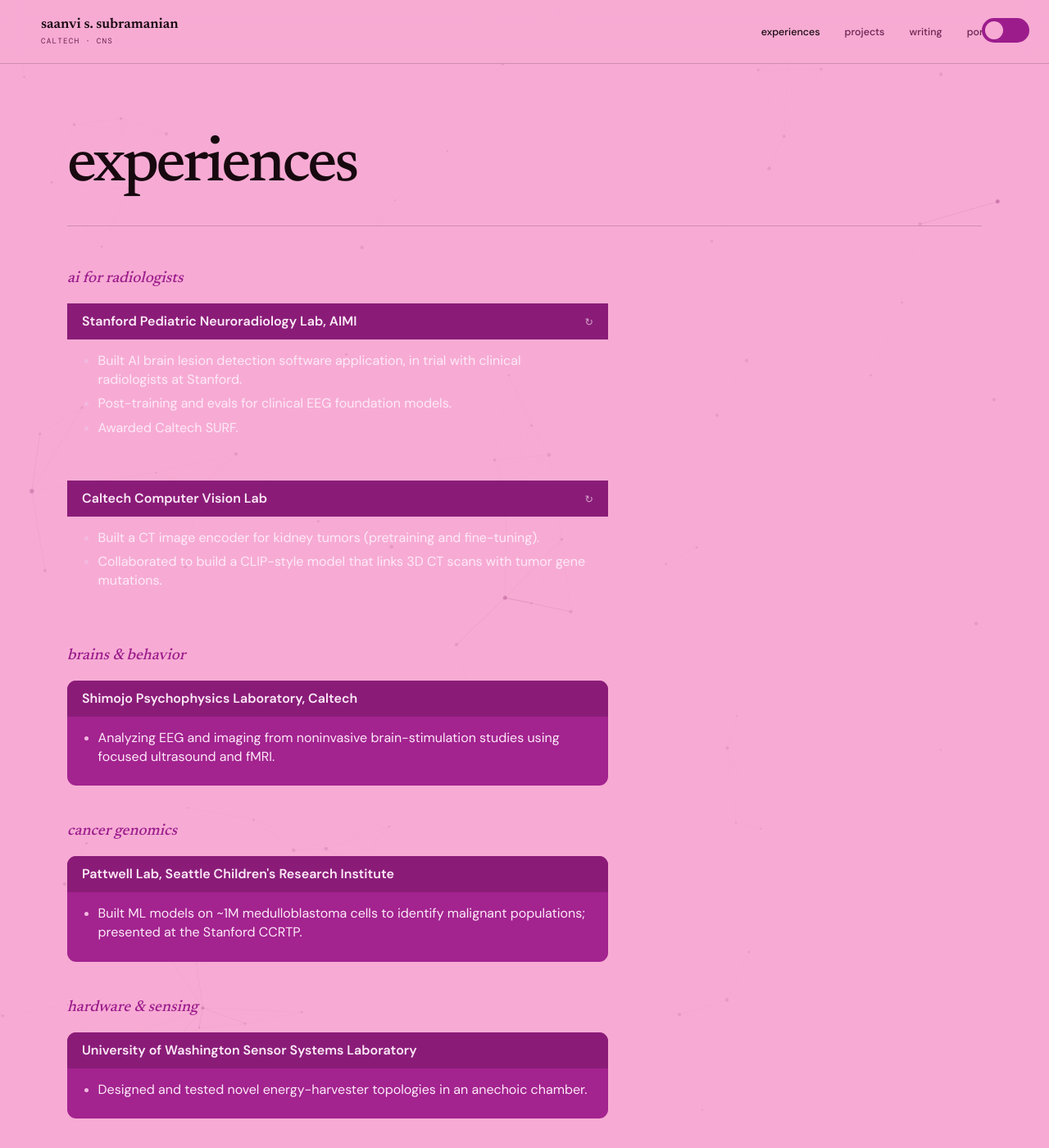
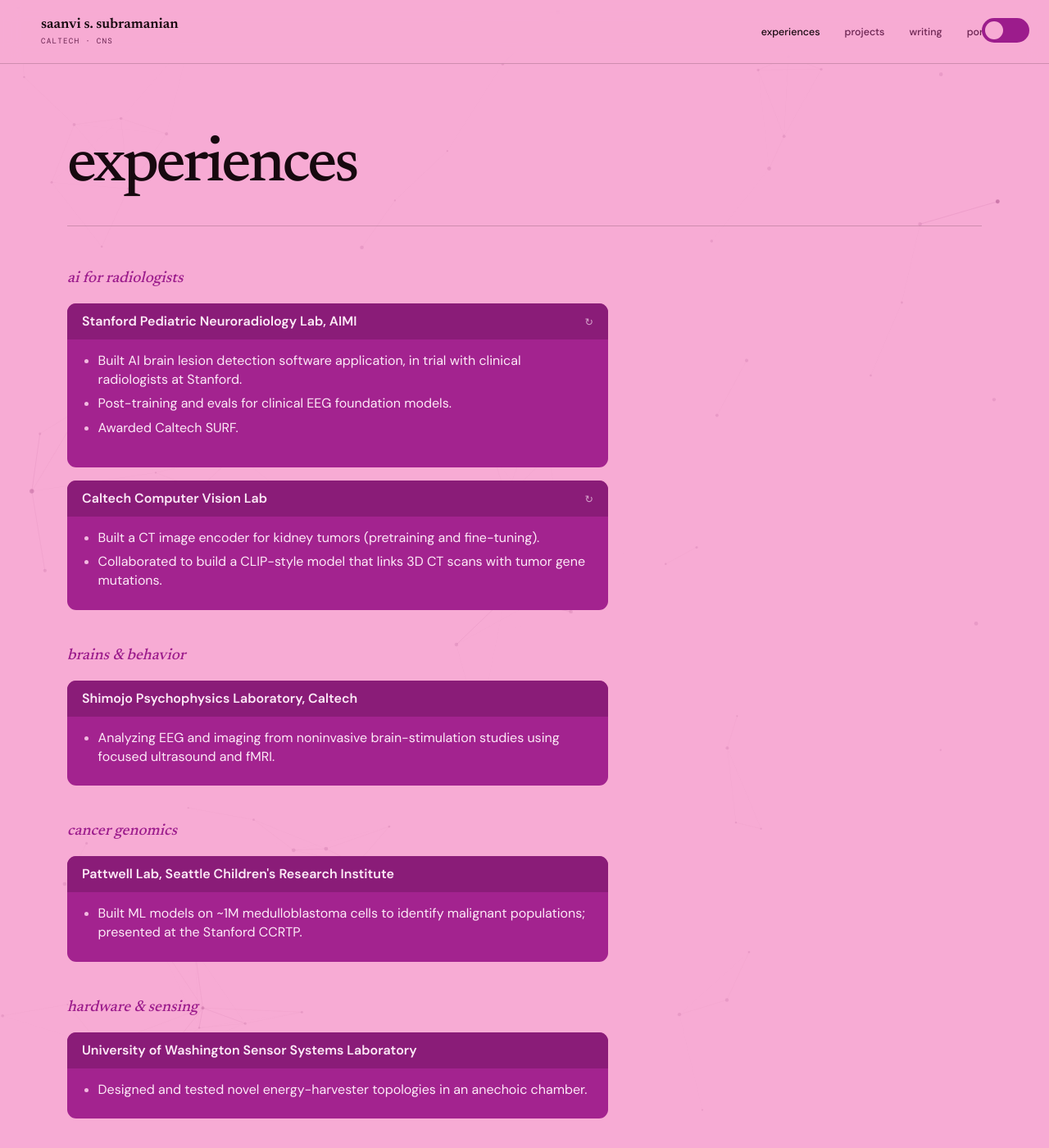
Before and after one commit to saanviiyer/saanviiyer.github.io, a Jekyll site: the page built from pages/experiences.html, in a window 1280 px wide and 1400 px high. Shown: the whole window at 82% size. Built offline with Jekyll 4.4.1, drawn with Linux system fonts in a browser that asks for light colours; some web fonts are replaced.

Commit message:
Broaden flip card face selectors

```diff
--- a/assets/css/style.css
+++ b/assets/css/style.css
@@ -793,8 +793,8 @@ footer a:hover { text-decoration: underline; }
 
 /* solid magenta card, header bar + body */
 .exp-card-face,
-.exp-card .flip-front,
-.exp-card .flip-back {
+.flip-front,
+.flip-back {
   background: var(--card-bg);
   border-radius: 11px;
   overflow: hidden;
```
